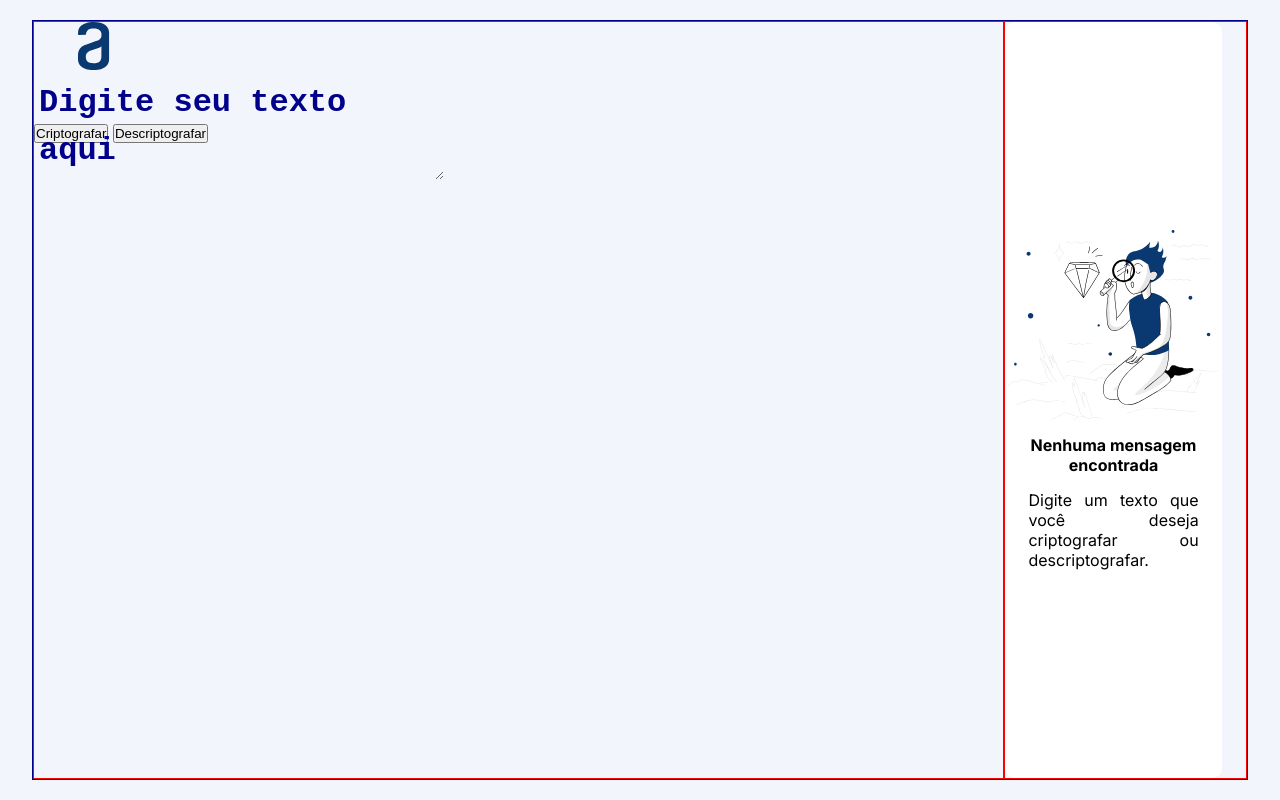
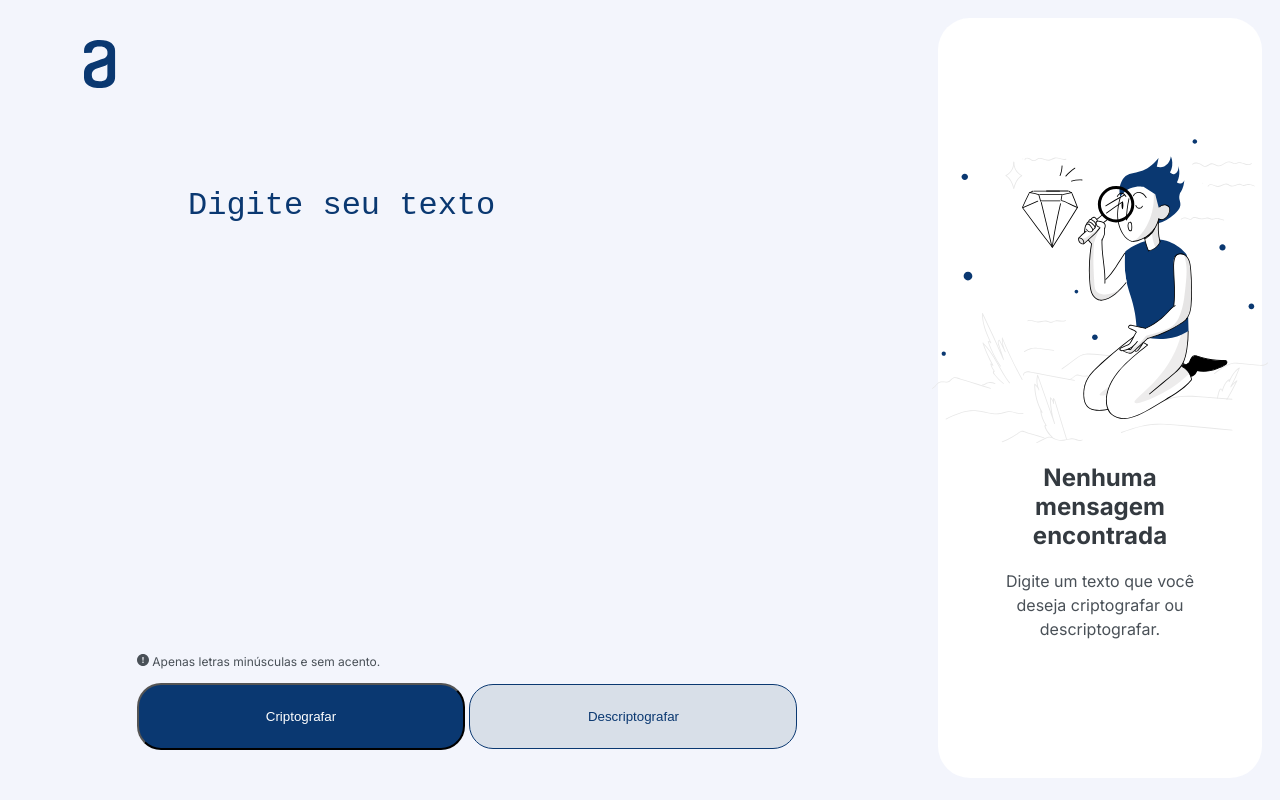
Before and after one commit to Alex-Bruno/encrypt-challenge, a plain HTML site: page index.html in a window 1280 px wide. Drawn offline with Linux system fonts and the light colour scheme.

Commit message:
feat(Layout): :hammer: Desktop layout

```diff
--- /dev/null
+++ b/assets/scripts/app.js
@@ -0,0 +1,85 @@
+const text = document.querySelector('section .input-group .input-field')
+
+const encrypt = document.querySelector('.btn-encrypt')
+const decrypt = document.querySelector('.btn-decrypt')
+const copy = document.querySelector('.btn-copy')
+
+const messageDefault = document.querySelector('.right-content .box .box-content').innerHTML
+
+const regex = /^[a-z ]+$/
+
+const changeMessageToDefault = (value) => {
+  if (value || value.length) return;
+
+  document.querySelector('.right-content .box .box-content').innerHTML = messageDefault;
+
+  document.querySelector('.right-content .box .button-group').style.display = 'none'
+}
+
+text.addEventListener('input', function() {
+  let value = this.value
+
+  changeMessageToDefault(value)
+});
+
+const encryptText = (value) => {
+  value = value.replace('e', 'enter')
+  value = value.replace('i', 'imes')
+  value = value.replace('a', 'ai')
+  value = value.replace('o', 'obter')
+  value = value.replace('u', 'ufat')
+  return value;
+}
+
+const decryptText = (value) => {
+  value = value.replace('enter', 'e')
+  value = value.replace('imes', 'i')
+  value = value.replace('ai', 'a')
+  value = value.replace('obter', 'o')
+  value = value.replace('ufat', 'u')
+  return value;
+}
+
+const checkTextIsInvalid = (value) => {
+  if (value && regex.test(value)) return;
+  alert('O texto contem caracteres especiais ou letra maiúsculas.')
+}
+
+const  encryptAction = (value) => {
+  if (!value || !regex.test(value)) return;
+
+  value = encryptText(value)
+
+  document.querySelector('.right-content .box .box-content').textContent = value;
+
+  document.querySelector('.right-content .box .button-group').style.display = 'block'
+}
+
+encrypt.addEventListener('click', function () {
+  let value = document.querySelector('section .input-group .input-field').value.trim()
+  checkTextIsInvalid(value)
+  encryptAction(value)
+})
+
+const  decryptAction = (value) => {
+  if (!value || !regex.test(value)) return;
+
+  value = decryptText(value)
+
+  document.querySelector('.right-content .box .box-content').textContent = value;
+
+  document.querySelector('.right-content .box .button-group').style.display = 'block'
+}
+
+decrypt.addEventListener('click', function () {
+  let value = document.querySelector('section .input-group .input-field').value.trim()
+  checkTextIsInvalid(value)
+  decryptAction(value)
+})
+
+copy.addEventListener('click', function () {
+  const value = document.querySelector('.right-content .box .box-content')
+  navigator.clipboard.writeText(value.textContent)
+    .then(() => alert('Texto copiado com sucesso.'))
+    .catch(() => alert('Erro ao copiar texto. Por favor, copie manualmente.'))
+})
--- /dev/null
+++ b/assets/styles/app.css
@@ -0,0 +1,225 @@
+body, html {
+    font-family: Inter, sans-serif;
+    width: 100%;
+    height: 100%;
+    margin: 0;
+    padding: 0;
+}
+
+.container {
+    display: flex;
+    justify-content: flex-start;
+    align-items: flex-start;
+    background-color: #F3F5FC;
+    height: 100%;
+    width: 100%;
+}
+
+.left-content {
+    margin: 40px 40px;
+}
+
+.left-content .input-field {
+    display: block;
+    text-align: center;
+}
+
+.left-content .header {
+    width: 100%;
+    display: block;
+}
+
+.left-content .input-group {
+    margin: 80px;
+    display: flex;
+    justify-content: center;
+    align-items: center;
+}
+
+.left-content .input-group textarea {
+    font-size: 32px;
+    font-weight: 400;
+    line-height: 48px;
+    color: #0A3871;
+    text-align: left;
+}
+
+.transparent-textarea {
+    width: 80%;
+    height: 200px;
+    padding: 10px;
+    border: none;
+    background-color: transparent;
+    resize: none; /* Impede redimensionamento */
+    outline: none; /* Remove o contorno quando focado */
+}
+
+.left-content .input-group textarea::placeholder {
+    font-size: 32px;
+    font-weight: 400;
+    line-height: 48px;
+    color: #0A3871;
+    text-align: left;
+}
+
+.right-content {
+    height: 100%;
+}
+
+.right-content .box {
+    border-radius: 32px;
+    box-shadow: #000;
+    background-color: #FFFFFF;
+}
+
+.right-content .box {
+    display: flex;
+    flex-direction: column;
+    justify-content: center;
+    align-items: center;
+    height: 95%;
+    margin: 5%;
+}
+
+.right-content .box .box-content {
+    display: flex;
+    flex-direction: column;
+    justify-content: center;
+    align-items: center;
+    font-weight: 400;
+    font-size: 24px;
+    line-height: 36px;
+    color: #495057;
+    max-width: 85%;
+    max-height: 60%;
+    text-align: justify;
+}
+
+.right-content .box .message {
+    max-width: 70%;
+    text-align: center;
+}
+
+.right-content .box .message .box-title {
+    font-weight: 700;
+    font-size: 24px;
+    line-height: 29px;
+    color: #343A40;
+}
+
+.right-content .box .message .box-text {
+    font-weight: 400;
+    font-size: 16px;
+    line-height: 24px;
+    color: #495057;
+}
+
+.right-content .box .button-group {
+    display: none;
+    position: fixed;
+    bottom: 40px;
+}
+
+footer {
+    position: fixed;
+    bottom: 40px;
+    width: 73%;
+    background-color: transparent;
+    padding: 10px 0;
+}
+
+footer .footer-container {
+    display: flex;
+    flex-direction: column;
+    justify-content: center;
+    align-items: center;
+}
+
+footer .footer-container p {
+    font-size: 12px;
+    font-weight: 400;
+    line-height: 18px;
+    color: #495057;
+    align-self: flex-start;
+}
+
+footer .footer-container p img {
+    width: 12px;
+    top: -2px;
+}
+
+.blue-button {
+    border-radius: 24px;
+    padding: 24px;
+    background-color: #0A3871;
+    color: white;
+    width: 328px;
+    cursor: pointer;
+}
+
+.grey-button {
+    border: 1px solid #0A3871;
+    border-radius: 24px;
+    padding: 24px;
+    background-color: #D8DFE8;
+    color: #0A3871;
+    width: 328px;
+    cursor: pointer;
+}
+
+.white-button {
+    border: 1px solid #0A3871;
+    border-radius: 24px;
+    padding: 24px;
+    background-color: white;
+    color: #0A3871;
+    width: 328px;
+    cursor: pointer;
+}
+
+.reload-button {
+    display: inline-block;
+    border: 1px solid #dc3545;
+    border-radius: 24px;
+    padding: 24px;
+    background-color: #dc3545;
+    color: #FFF;
+    width: 328px;
+    text-decoration: none;
+    cursor: pointer;
+    text-align: center;
+}
+
+@media (min-width: 1024px) {
+    .left-content {
+        width: 70%;
+    }
+    .right-content {
+        width: 30%;
+    }
+}
+
+/* Estilos para tablet */
+@media (max-width: 1023px) {
+    .container {
+        flex-direction: column;
+        align-items: flex-start;
+    }
+    .left-content {
+        width: 100%;
+    }
+    .right-content {
+        width: 100%;
+        margin-top: 20px;
+    }
+    .box {
+        text-align: center;
+    }
+}
+
+/* Estilos para dispositivos móveis */
+@media (max-width: 600px) {
+    .input-field {
+        width: 100%;
+    }
+}
--- a/index.html
+++ b/index.html
@@ -1,11 +1,11 @@
 <!DOCTYPE html>
-<html lang="en">
+<html lang="pt-BR">
 <head>
   <meta charset="UTF-8">
   <meta name="viewport" content="width=device-width, initial-scale=1.0">
   <meta http-equiv="X-UA-Compatible" content="ie=edge">
   <title>Alura Challenge</title>
-    <link rel="stylesheet" href="./style.css">
+  <link rel="stylesheet" href="./assets/styles/app.css">
   <link rel="icon" href="./assets/images/icon.ico" type="image/x-icon">
 
   <link rel="preconnect" href="https://fonts.googleapis.com">
@@ -15,33 +15,45 @@
   <meta name="viewport" content="width=device-width, initial-scale=1.0">
 </head>
 <body>
-    <div id="root">
-
-      <section>
-        <div class="container">
-          <div class="logo">
-            <img src="./assets/images/logo.svg" width="120" height="48" />
+<main class="container">
+  <section class="left-content">
+    <div class="header">
+      <img src="./assets/images/logo.svg" alt="Logo Alura" class="logo">
     </div>
 
-          <div class="input-text">
-            <textarea name="text" id="input-text">Digite seu texto aqui</textarea>
+    <div class="input-group">
+      <textarea placeholder="Digite seu texto" class="input-field transparent-textarea" maxlength="500"></textarea>
     </div>
-
-          <div class="options">
-            <button>Criptografar</button>
-            <button>Descriptografar</button>
+  </section>
+  <aside class="right-content">
+    <div class="box">
+      <div class="box-content">
+        <img src="./assets/images/image.svg" alt="Logo" class="box-logo">
+        <div class="message">
+          <h2 class="box-title">Nenhuma mensagem encontrada</h2>
+          <p class="box-text">Digite um texto que você deseja criptografar ou descriptografar.</p>
         </div>
       </div>
-      </section>
-      <aside>
-        <div class="container">
-          <img src="./assets/images/image.svg" />
-          <p class="text-bold text-center">Nenhuma mensagem encontrada</p>
-          <p class="text-center text-info">Digite um texto que você deseja criptografar ou descriptografar.</p>
+      <div class="button-group">
+        <button type="button" class="white-button btn-copy">Copiar</button>
+      </div>
     </div>
   </aside>
-
+  <footer>
+    <div class="footer-container">
+      <div class="content">
+        <p>
+          <img src="./assets/images/bi_exclamation-circle-fill.svg" alt="Info" class="buttons-info">
+          Apenas letras minúsculas e sem acento.
+        </p>
+        <div class="button-group">
+          <button type="button" class="blue-button btn-encrypt">Criptografar</button>
+          <button type="button" class="grey-button btn-decrypt">Descriptografar</button>
         </div>
-	<script src="index.js"></script>
+      </div>
+    </div>
+  </footer>
+</main>
+<script src="./assets/scripts/app.js"></script>
 </body>
 </html>
--- a/style.css
+++ /dev/null
@@ -1,106 +0,0 @@
-* {
-    margin: 0;
-    padding: 0;
-    box-sizing: border-box;
-}
-
-body {
-    font-family: Inter, sans-serif;
-    margin: 0;
-    padding: 0;
-    background-color: #F3F5FC;
-}
-
-#root {
-    width: 95vw;
-    height: 95vh;
-    margin: 0 auto;
-    margin-top: 2.5vh!important;
-}
-
-#root {
-    display: flex;
-    border: darkblue 1px solid;
-}
-
-section {
-    display: inline-block;
-    width: 80%!important;
-    border: red 1px solid;
-    height: 100%;
-}
-
-section .container {
-    display: flex;
-    flex-direction: column;
-    align-items: baseline;
-}
-
-aside {
-    display: inline-block;
-    width: 20%!important;
-    border: red 1px solid;
-    height: 100%;
-}
-
-aside .container {
-    display: flex;
-    max-width: 90%;
-    vertical-align: center;
-    flex-direction: column;
-    justify-content: center;
-    align-items: center;
-    height: 100%;
-    padding: 2px;
-    border-radius: 10px;
-    background-color: #FFFFFF;
-}
-
-aside img {
-    width: 99%;
-}
-
-aside .text-info {
-    margin-top: 15px!important;
-    text-align: justify;
-    width: 80%;
-}
-
-aside .text-bold {
-    width: 80%;
-    margin-top: 15px!important;
-}
-
-footer {
-    display: block;
-}
-
-.input-text {
-    position: relative;
-    width: 680px;
-    max-height: 48px;
-}
-
-#input-text {
-    font-weight: bold;
-    font-size: 32px;
-    line-height: 48px;
-    color: darkblue;
-    text-align: left;
-    padding: 5px;
-    border: none;
-    border-bottom: 1px solid transparent;
-    outline: none;
-}
-
-.text-bold {
-    font-weight: bold;
-}
-
-.text-center {
-    text-align: center;
-}
-
-textarea {
-    background-color: transparent;
-}
```
Also changed, not shown: assets/images/bi_exclamation-circle-fill.svg (added), index.js (deleted), 1 other file. Lines whose indentation alone changed are shown as unchanged.
